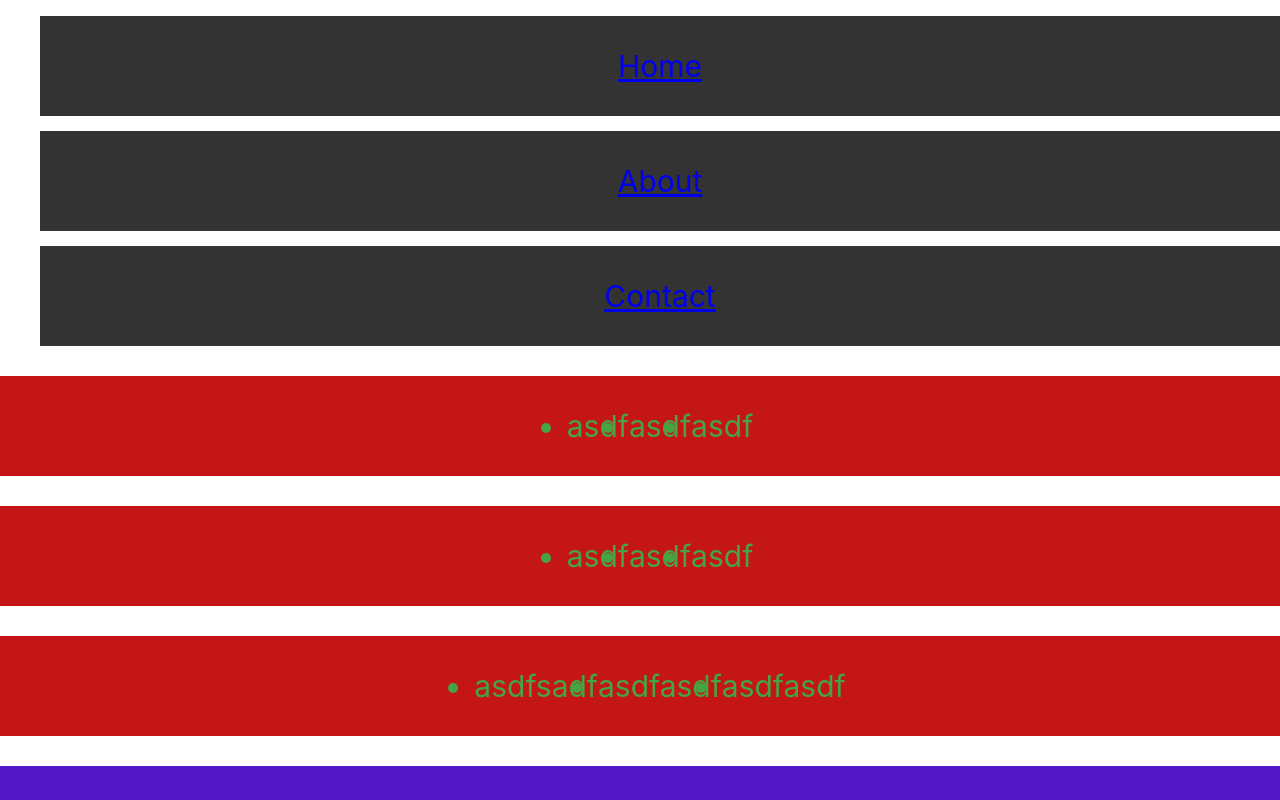
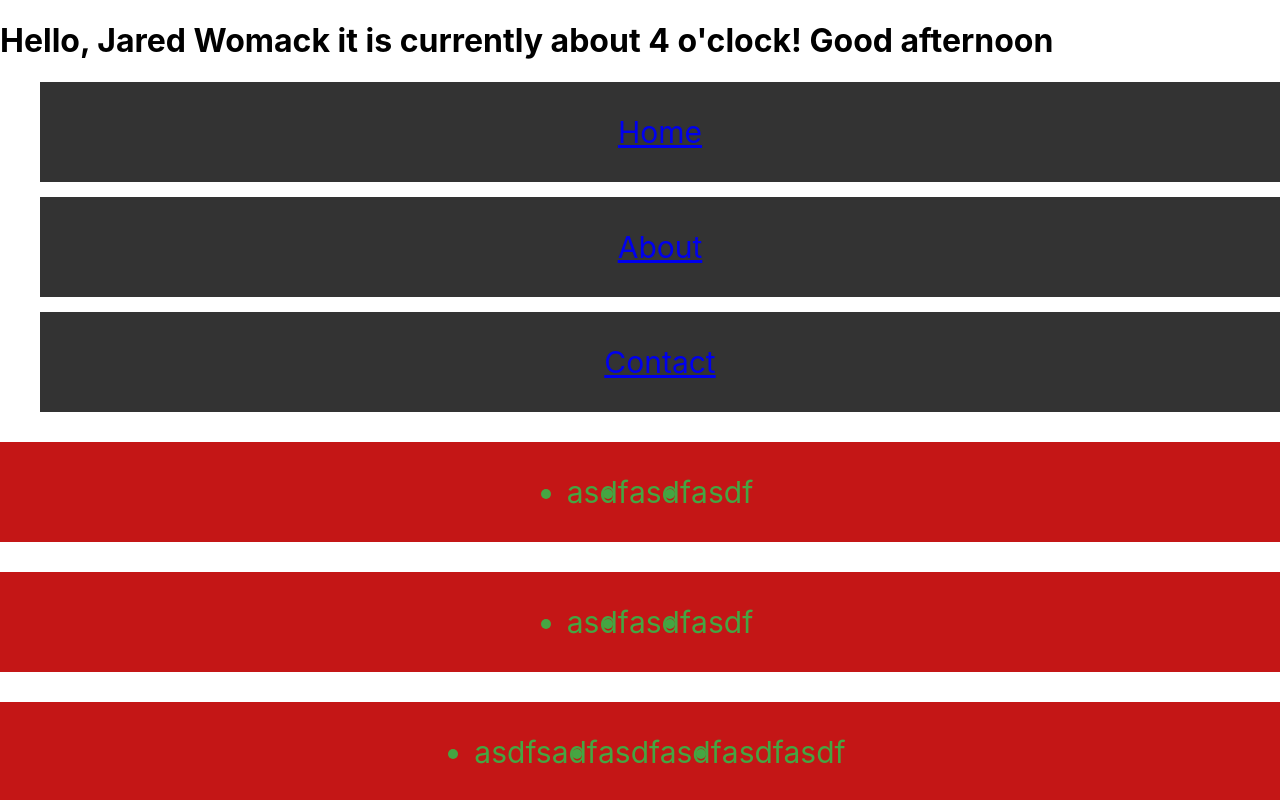
Before and after one commit to Jaywomack/fcc-react-practice, a React (Create React App) app: page / in a window 1280 px wide. Shown: the top 800 px of the page. Built offline with nearby package versions, Linux system fonts and the light colour scheme.

Commit message:
Created a page layout and styled with css and used string literals withing jsx

```diff
--- a/src/components/App.js
+++ b/src/components/App.js
@@ -5,8 +5,23 @@
 import Footer from './Footer'
 
 function App() {
+  const firstName ='Jared'
+  const lastName ='Womack'
+  const date = new Date()
+  const hours = date.getHours()
+  let timeOfDay
+
+  if( hours < 12) {
+    timeOfDay = 'morning'
+  } else if (hours >= 12 && hours < 17) {
+    timeOfDay = 'afternoon'
+  } else{
+    timeOfDay = 'night'
+  }
+
   return (
     <div>
+      <h1>Hello, {`${firstName} ${lastName}`} it is currently about {date.getHours() % 12} o'clock! Good {`${timeOfDay}`} </h1>
       <Navbar />
       <MainContent />
       <Checkbox />
```
